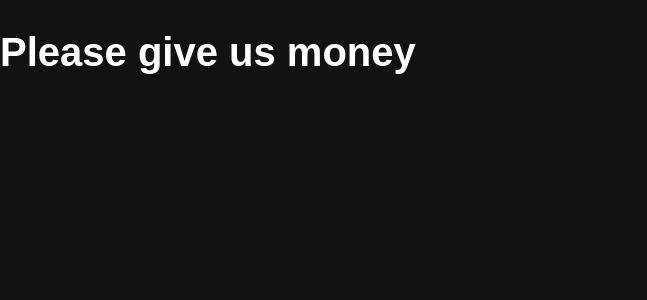
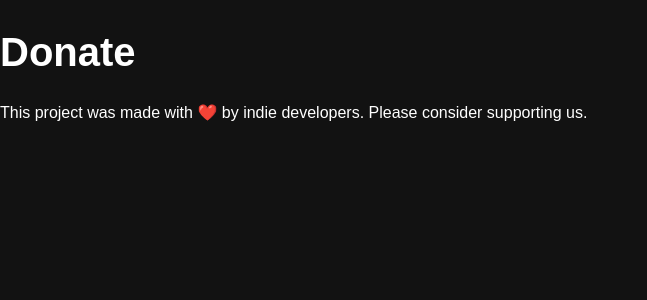
Before and after one commit to elindstr/iquest, a React (Vite) app in the folder client/: page /donate in a window 1280 px wide. Shown: the top 300 px of the page, without its empty margins (0-647 px from the left). Built offline with nearby package versions, Linux system fonts and the light colour scheme; no server answers; sample sign-in values are in the browser's storage.

Commit message:
clean up; styling

```diff
--- a/client/src/components/CheckoutForm.jsx
+++ b/client/src/components/CheckoutForm.jsx
@@ -48,6 +48,8 @@ export default function CheckoutForm() {
                 </span>
             </button>
             {message && <div id="payment-message">{message} </div>}
+
+            <br/><br/>
             <button onClick={() => navigate('/')}>Back to Dashboard</button>
         </form>
     )
--- a/client/src/pages/Dashboard.jsx
+++ b/client/src/pages/Dashboard.jsx
@@ -88,7 +88,7 @@ const Dashboard = () => {
           <button className={styles.button} onClick={() => navigate('/leaderboard')}>Leader Board</button>
           <button className={styles.button} onClick={() => navigate('/update-profile')}>Profile</button>
           <button className={styles.button} onClick={() => navigate('/find-friends')}>Find Friends</button>
-          <button className={styles.button} onClick={() => navigate('/donate')}>Support this project</button>
+          <button className={styles.button} onClick={() => navigate('/donate')}>Support Us</button>
           <button className={styles.button} onClick={handleLogout}>Sign Out</button>
         </div>
       </div>
--- a/client/src/pages/Donate.jsx
+++ b/client/src/pages/Donate.jsx
@@ -29,7 +29,9 @@ function Donate(props) {
 
     return (
         <>
-            <h1> Please give us money</h1>
+            <h1> Donate </h1>
+            <p> This project was made with ❤️ by indie developers. Please consider supporting us. </p><br/>
+
             {stripePromise && clientSecret && (
                 <Elements stripe={stripePromise} options={{ clientSecret }}>
                     <CheckoutForm />
```
